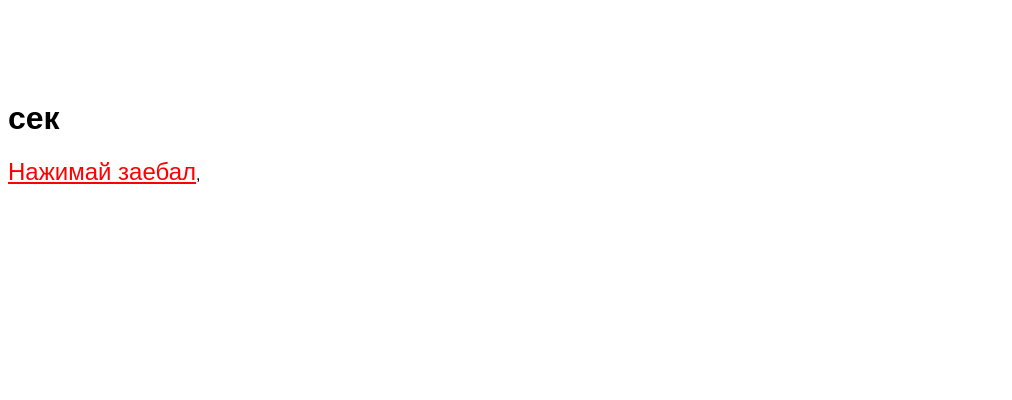
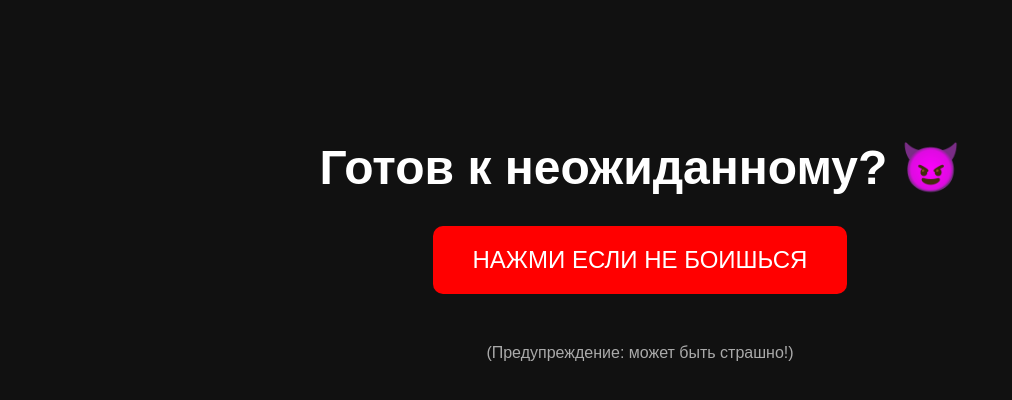
Before and after one commit to ILoveMyMumofk/ILoveMyMumofk.github.io, a plain HTML site: page index.html in a window 1280 px wide. Shown: the whole page, without its empty margins (0-1012 px from the left). Drawn offline with Linux system fonts and the light colour scheme.

Commit message:
Add files via upload

```diff
--- a/index.html
+++ b/index.html
@@ -1,11 +1,49 @@
 <!DOCTYPE html>
-<html>
-  <head>
-    <title>Мой тгк</title>
-    <meta charster="UTF-8" />
-  </head>
-  <body style="text-alight:center; margin-top:100px; font-family:sans-serif;">
-   <h1> сек</h1>
-   <p><a href="https://parad1st.github.io/Screamer/" style="font-size:24px; color:red"> Нажимай заебал</a>,</p>
-  </body>
- </html>
+<html lang="ru">
+<head>
+  <meta charset="UTF-8">
+  <title>👻 Скример</title>
+  <style>
+    body {
+      background-color: #111;
+      color: white;
+      font-family: Arial, sans-serif;
+      text-align: center;
+      padding-top: 100px;
+    }
+
+    h1 {
+      font-size: 48px;
+      margin-bottom: 30px;
+    }
+
+    a.button {
+      display: inline-block;
+      padding: 20px 40px;
+      font-size: 24px;
+      color: white;
+      background-color: red;
+      border: none;
+      border-radius: 10px;
+      text-decoration: none;
+      transition: 0.3s;
+    }
+
+    a.button:hover {
+      background-color: darkred;
+      transform: scale(1.05);
+    }
+
+    p.note {
+      margin-top: 50px;
+      font-size: 16px;
+      color: #aaa;
+    }
+  </style>
+</head>
+<body>
+  <h1>Готов к неожиданному? 😈</h1>
+  <a href="https://parad1st.github.io/Screamer/" class="button">НАЖМИ ЕСЛИ НЕ БОИШЬСЯ</a>
+  <p class="note">(Предупреждение: может быть страшно!)</p>
+</body>
+</html>
```
